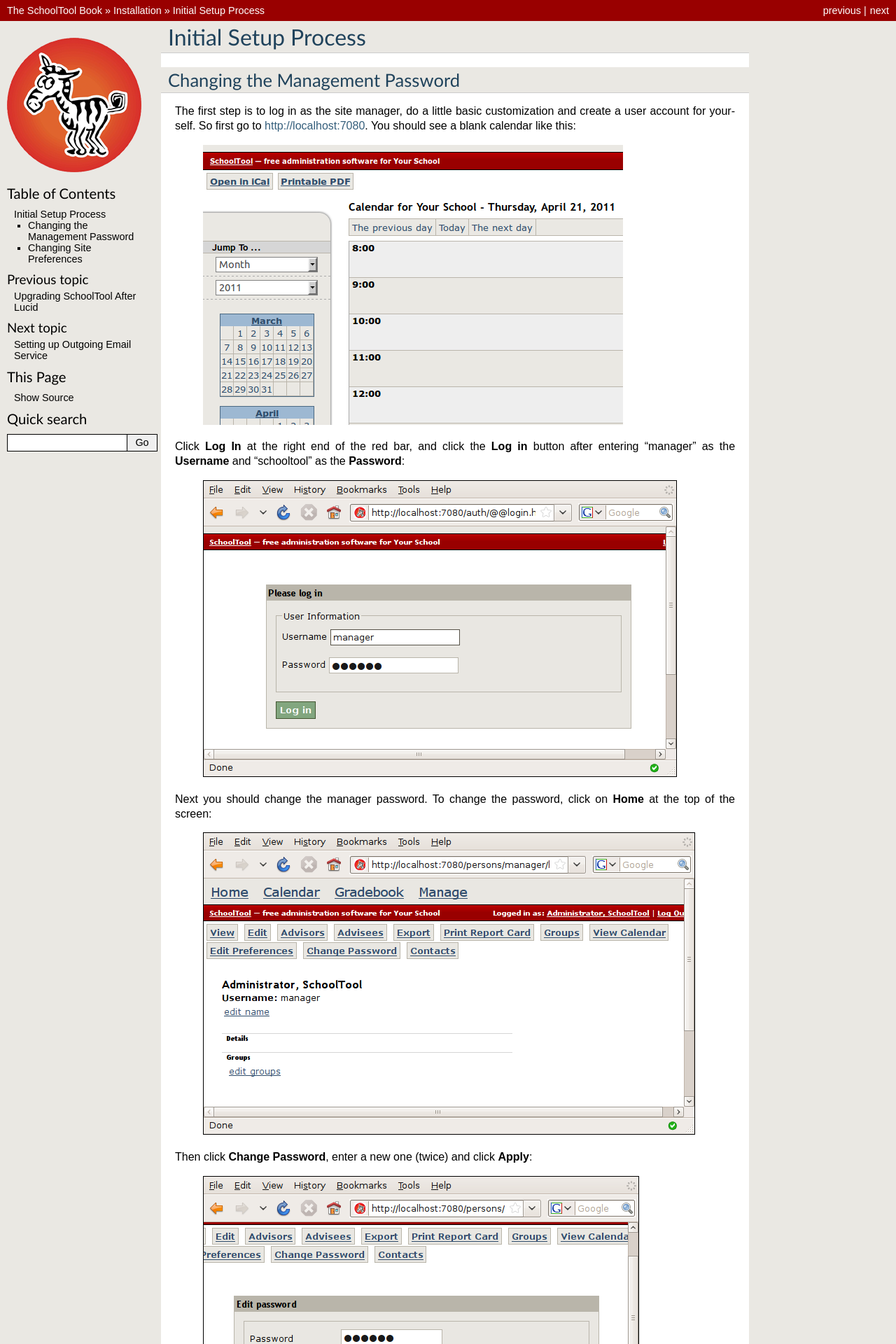
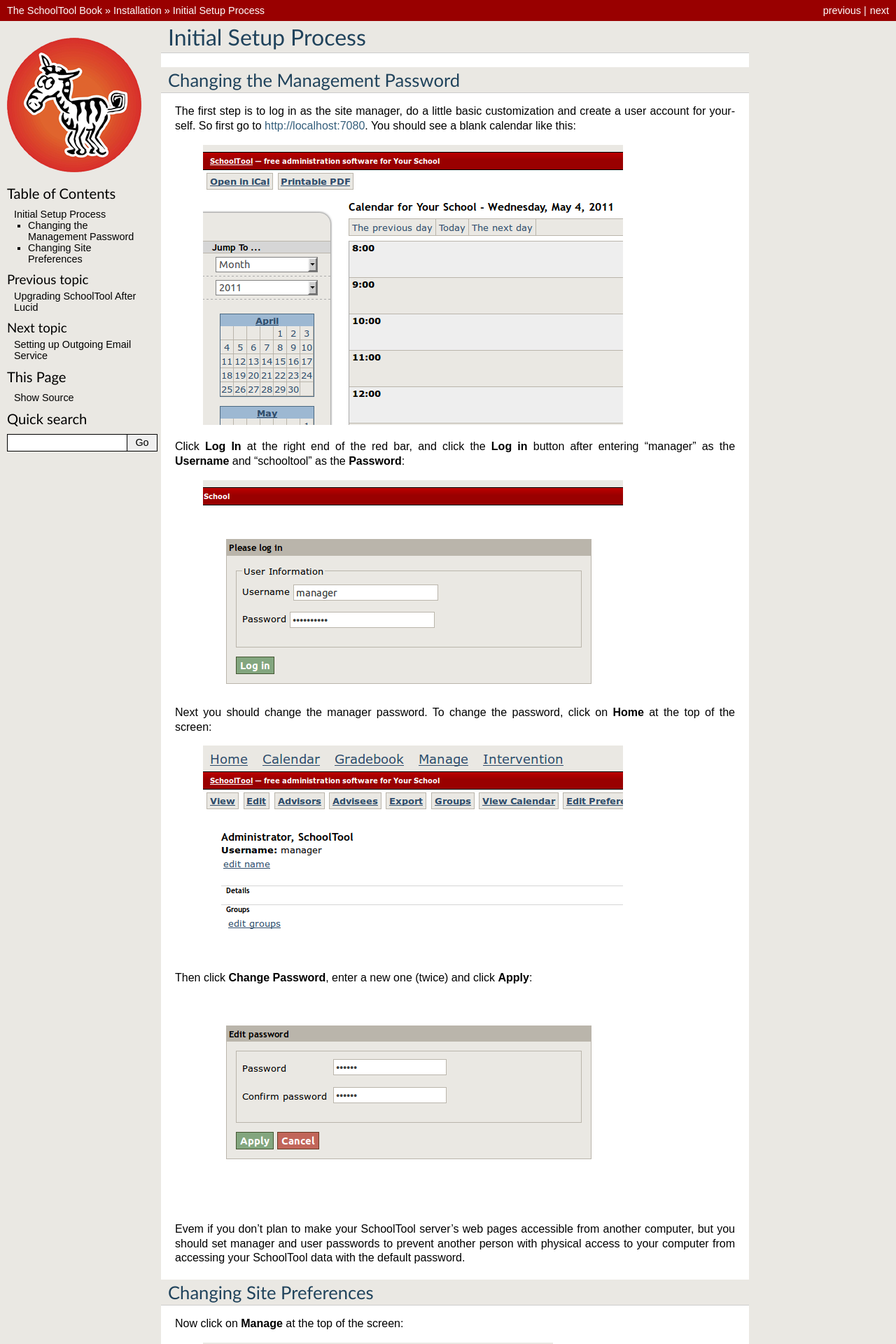
Before and after one commit to schooltool-project/schooltool-book, a Sphinx documentation site: the page built from source/setup_initial.rst, in a window 1280 px wide. Shown: the top 1920 px of the page at 70% size. Built offline with Sphinx 7.4.7, drawn with Linux system fonts in a browser that asks for light colours.

Commit message:
Switching to new auto-generated images.

```diff
--- a/source/features.rst
+++ b/source/features.rst
@@ -38,7 +38,7 @@
 Demographics and Contacts
 -------------------------
 
-* A school can customize the fields of demographic and other data stored for each person.
+* A school can customize the fields of demographic and other data stored for each person.  Fields can be assigned to teachers, students, administrators or all people.
 
 * Each person can be associated with one or more contacts, typically parents or guardians in a primary or secondary school.  Multiple students can be associated with a single contact.
 
@@ -138,6 +138,4 @@
 
 * **Virtual servers:** For schools in a predominantly Windows or other non-Ubuntu environment, we recommend running SchoolTool on a dedicated virtual server, running Ubuntu Server Edition.  Regardless of the host operating system, running SchoolTool on its own virtual server isolated from other services is a good security precaution.
 
-* **Developer tools:** "devmode" provides object introspection and API documentation via the SchoolTool web interface.
-
 * **Consistent programming style:** For readibility and easier modification, SchoolTool conforms to the official PEP 8 Style Guide for Python Code.
--- a/source/setup_initial.rst
+++ b/source/setup_initial.rst
@@ -12,15 +12,15 @@
 
 Click **Log In** at the right end of the red bar, and click the **Log in** button after entering "manager" as the **Username** and "schooltool" as the **Password**:
 
-   .. image:: images/login.png
+   .. image:: images/setup_initial-1.png
 
 Next you should change the manager password.  To change the password, click on **Home** at the top of the screen:
 
-   .. image:: images/manager-info.png
+   .. image:: images/setup_initial-2.png
 
 Then click **Change Password**, enter a new one (twice) and click **Apply**:
 
-   .. image:: images/change-password.png
+   .. image:: images/setup_initial-3.png
 
 Evem if you don't plan to make your SchoolTool server's web pages accessible from another computer, but you should set manager and user passwords to prevent another person with physical access to your computer from accessing your SchoolTool data with the default password.
 
@@ -29,11 +29,11 @@
 
 Now click on **Manage** at the top of the screen:
 
-   .. image:: images/manage.png
+   .. image:: images/setup_initial-4.png
 
 Click **Change Site Preferences**.
 
-   .. image:: images/site-prefs.png
+   .. image:: images/setup_initial-5.png
 
 SchoolTool is designed to be usable in many different countries, and different parts of the world handle calendars and dates differently, so you may have to change some settings here to suit your local needs.  SchoolTool's calendar uses a more or less European configuration by default.  I've changed it below to suit my American tastes.
 
```
Also changed, not shown: source/images/change-password.png (deleted), source/images/login.png (deleted), source/images/manage.png (deleted), source/images/manager-info.png (deleted), source/images/setup_initial-0.png, source/images/setup_initial-1.png (added), source/images/setup_initial-2.png (added), source/images/setup_initial-3.png (added), source/images/setup_initial-4.png (added), source/images/setup_initial-5.png (added), source/images/site-prefs.png (deleted).
